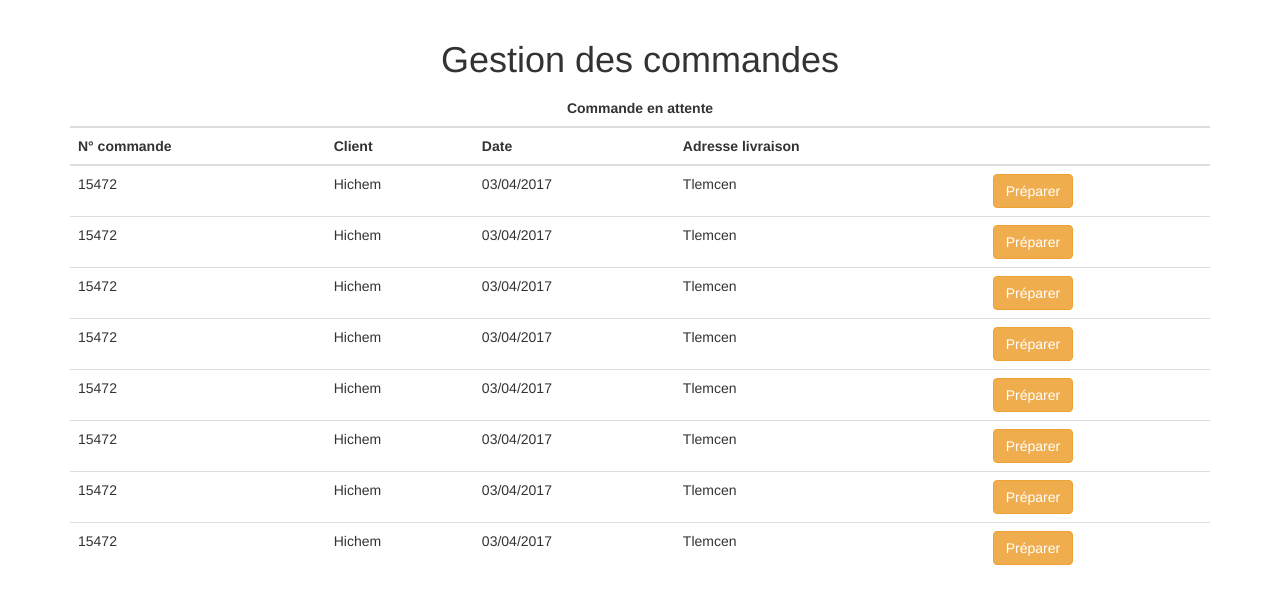
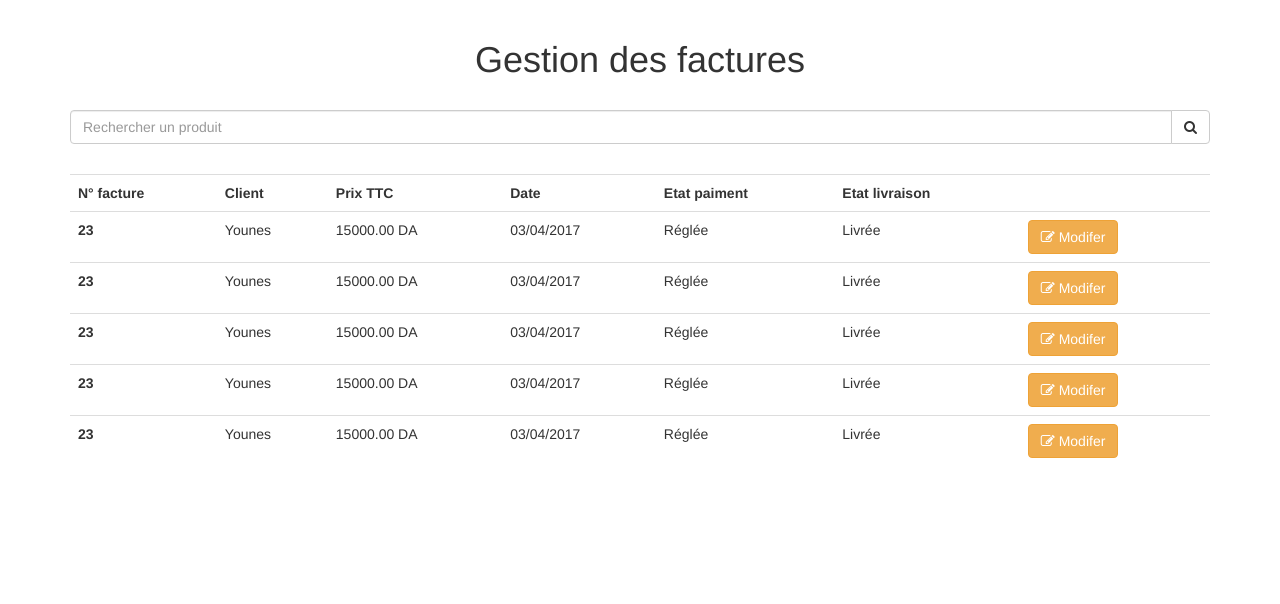
Before and after one commit to yacine17/PFEecommerceWebSite, a PHP site: page / in a window 1280 px wide. Shown: the part 52-656 px from the top of the page. Run offline with PHP 8.4, Linux system fonts and the light colour scheme.

Commit message:
Gestion Facture

```diff
--- a/Dynamic/admin/css/style.css
+++ b/Dynamic/admin/css/style.css
@@ -7,7 +7,13 @@
 }
 /*End Insérer Produit*/
 /*Start Gestion Produit*/
-.gestionProduit .input-group{
+.gestionProduit .input-group,
+.gestionFacture .input-group{
     margin: 30px 0 30px 0;
 }
 /*End Gestion Produit*/
+/*Start Gestion Facture*/
+.gestionFacture table tr td:first-child{
+    font-weight: bold;
+}
+/*End Gestion Facture*/
--- a/Dynamic/admin/index.php
+++ b/Dynamic/admin/index.php
@@ -7,7 +7,7 @@
  */
 require 'pages/templates/header.php';
 require 'pages/templates/navbar.php';
-require 'pages/gestionCommande.php';
+require 'pages/gestionFacture.php';
 
 
 require 'pages/templates/footer.php';
--- /dev/null
+++ b/Dynamic/admin/pages/gestionFacture.php
@@ -0,0 +1,169 @@
+<?php
+/**
+ * Created by PhpStorm.
+ * User: Yacine
+ * Date: 03/04/2017
+ * Time: 22:14
+ */?>
+<div class="gestionFacture">
+    <div class="container">
+        <h1 class="text-center">Gestion des factures</h1>
+        <form>
+            <div class="input-group">
+                <input type="text" class="form-control" placeholder="Rechercher un produit">
+                <span class="input-group-btn">
+                    <button class="btn btn-default" type="button"><i class="fa fa-search"></i></button>
+                </span>
+            </div>
+        </form>
+        <table class="table">
+            <tr>
+                <th>N° facture</th>
+                <th>Client</th>
+                <th>Prix TTC</th>
+                <th>Date</th>
+                <th>Etat paiment</th>
+                <th>Etat livraison</th>
+                <th></th>
+            </tr>
+            <tr>
+                <td>23</td>
+                <td>Younes</td>
+                <td>15000.00 DA</td>
+                <td>03/04/2017</td>
+                <td>Réglée</td>
+                <td>Livrée</td>
+                <td>
+                    <button class="btn btn-warning" data-toggle="modal" data-target="#factureModal">
+                        <i class="fa fa-edit"></i>
+                        Modifer
+                    </button>
+                </td>
+            </tr>
+            <tr>
+                <td>23</td>
+                <td>Younes</td>
+                <td>15000.00 DA</td>
+                <td>03/04/2017</td>
+                <td>Réglée</td>
+                <td>Livrée</td>
+                <td>
+                    <button class="btn btn-warning" data-toggle="modal" data-target="#factureModal">
+                        <i class="fa fa-edit"></i>
+                        Modifer
+                    </button>
+                </td>
+            </tr>
+            <tr>
+                <td>23</td>
+                <td>Younes</td>
+                <td>15000.00 DA</td>
+                <td>03/04/2017</td>
+                <td>Réglée</td>
+                <td>Livrée</td>
+                <td>
+                    <button class="btn btn-warning" data-toggle="modal" data-target="#factureModal">
+                        <i class="fa fa-edit"></i>
+                        Modifer
+                    </button>
+                </td>
+            </tr>
+            <tr>
+                <td>23</td>
+                <td>Younes</td>
+                <td>15000.00 DA</td>
+                <td>03/04/2017</td>
+                <td>Réglée</td>
+                <td>Livrée</td>
+                <td>
+                    <button class="btn btn-warning" data-toggle="modal" data-target="#factureModal">
+                        <i class="fa fa-edit"></i>
+                        Modifer
+                    </button>
+                </td>
+            </tr>
+            <tr>
+                <td>23</td>
+                <td>Younes</td>
+                <td>15000.00 DA</td>
+                <td>03/04/2017</td>
+                <td>Réglée</td>
+                <td>Livrée</td>
+                <td>
+                    <button class="btn btn-warning" data-toggle="modal" data-target="#factureModal">
+                        <i class="fa fa-edit"></i>
+                        Modifer
+                    </button>
+                </td>
+            </tr>
+        </table>
+        <!--Start modal-->
+        <div class="modal fade" id="factureModal" tabindex="-1" role="dialog" aria-labelledby="factureModalLabel">
+            <div class="modal-dialog" role="document">
+                <div class="modal-content">
+                    <div class="modal-header">
+                        <button type="button" class="close" data-dismiss="modal" aria-label="Close"><span aria-hidden="true">&times;</span></button>
+                        <h4 class="modal-title" id="myModalLabel">Facture n° 23</h4>
+                    </div>
+                    <form>
+                        <div class="modal-body">
+                            <table class="table">
+                                <tr>
+                                    <td>N° facture:</td>
+                                    <td>23</td>
+                                </tr>
+                                <tr>
+                                    <td>N° commande:</td>
+                                    <td>15</td>
+                                </tr>
+                                <tr>
+                                    <td>Prix sans taxes:</td>
+                                    <td>12500.00 DA</td>
+                                </tr>
+                                <tr>
+                                    <td>Taxe:</td>
+                                    <td>2500.00 DA</td>
+                                </tr>
+                                <tr>
+                                    <td>Prix TTC:</td>
+                                    <td>15000.00 DA</td>
+                                </tr>
+                                <tr>
+                                    <td>Date:</td>
+                                    <td>03/04/2017</td>
+                                </tr>
+                                <tr>
+                                    <td>Etat paiement:</td>
+                                    <td>
+                                        <select name="etatPaiment" class="form-control">
+                                            <option value="1">Réglée</option>
+                                            <option value="2">Non Réglée</option>
+                                        </select>
+                                    </td>
+                                </tr>
+                                <tr>
+                                    <td>Etat livraison:</td>
+                                    <td>
+                                        <select name="etatLivraison" class="form-control">
+                                            <option value="1">Livrée</option>
+                                            <option value="2">Non livrée</option>
+                                        </select>
+                                    </td>
+                                </tr>
+                                <tr>
+                                    <td>Employé:</td>
+                                    <td>Mohammed</td>
+                                </tr>
+                            </table>
+                        </div>
+                        <div class="modal-footer">
+                            <button type="button" class="btn btn-default" data-dismiss="modal">Annuler</button>
+                            <button type="submit" class="btn btn-primary">Sauvegarder</button>
+                        </div>
+                    </form>
+                </div>
+            </div>
+        </div>
+        <!--End Modal-->
+    </div>
+</div>
```
